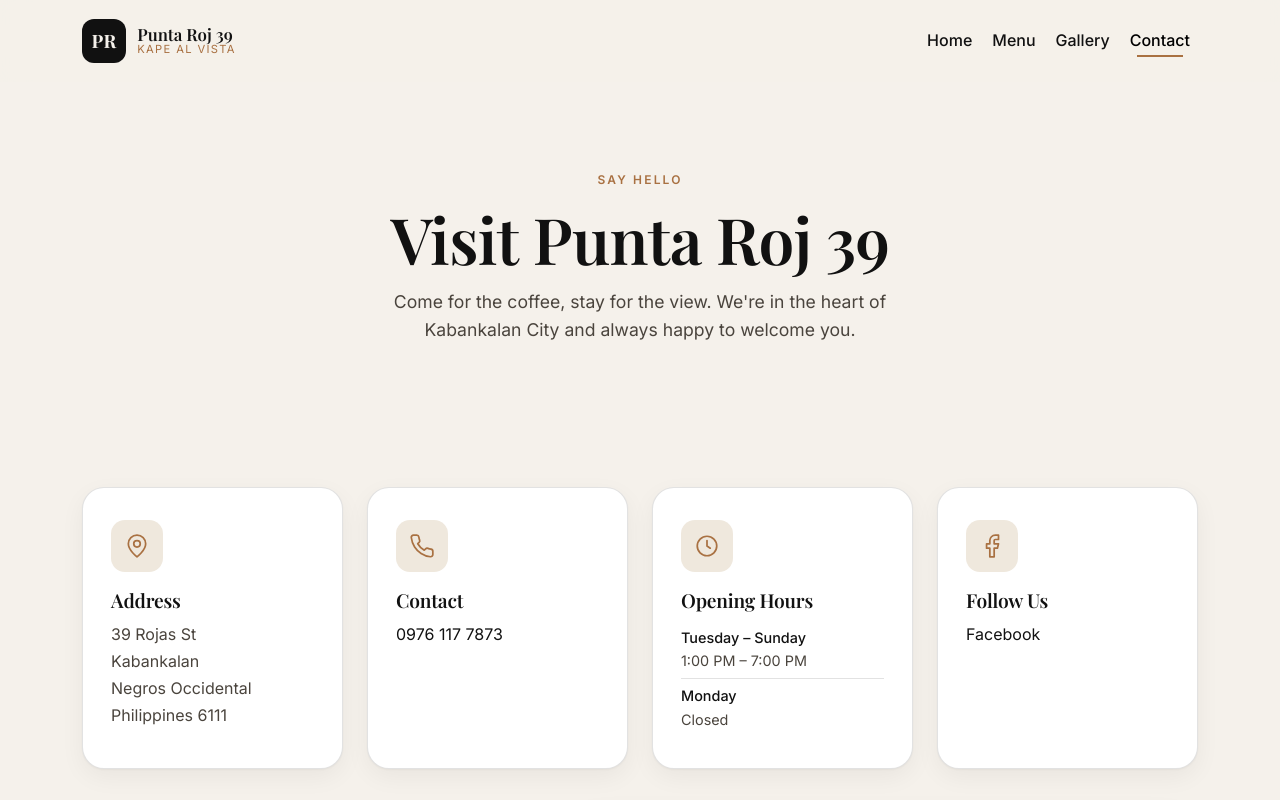
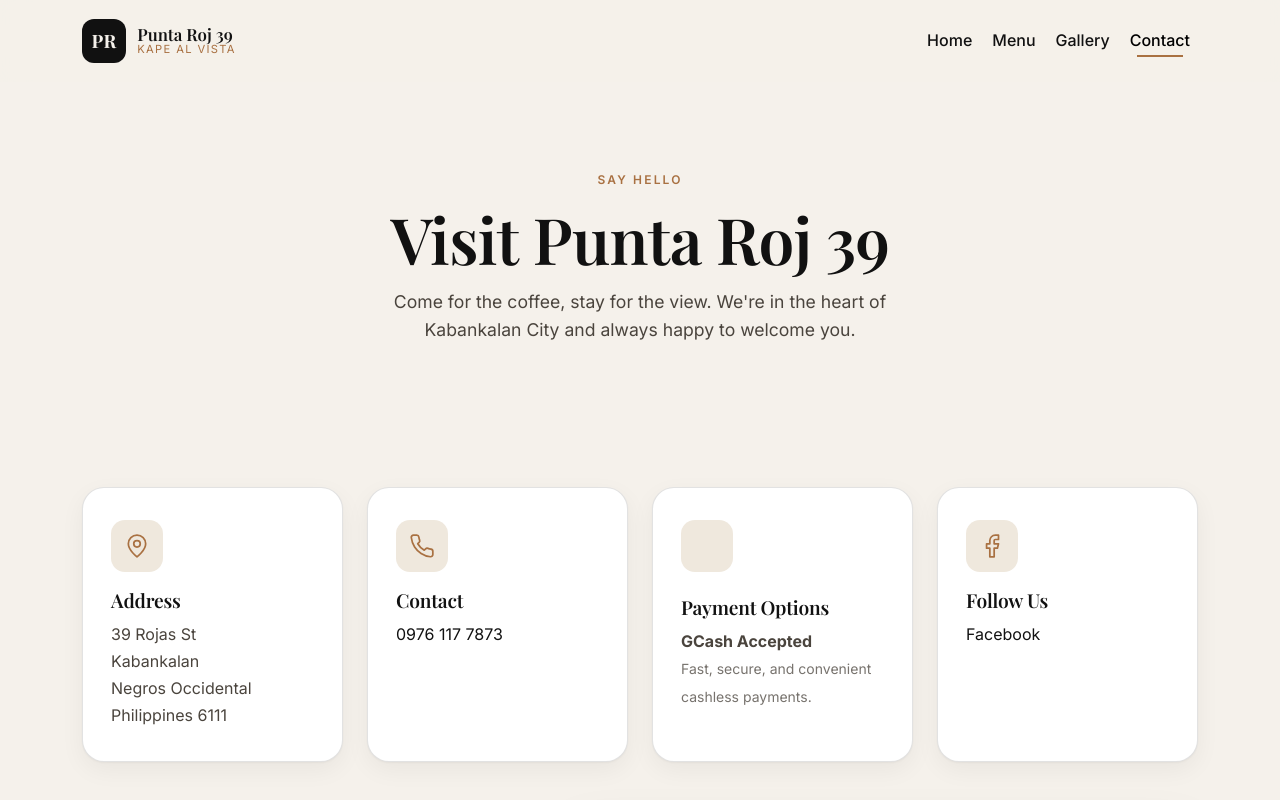
Before and after one commit to a1ear/Punta-Roj-39, a React (Vite) app in the folder punta-roj-39/punta-roj-39-flat/: page /contact in a window 1280 px wide. Shown: the top 800 px of the page. Built offline with nearby package versions, Linux system fonts and the light colour scheme; a web font is replaced by a local one.

Commit message:
Update Contact.jsx

```diff
--- a/punta-roj-39/punta-roj-39-flat/src/pages/Contact.jsx
+++ b/punta-roj-39/punta-roj-39-flat/src/pages/Contact.jsx
@@ -73,21 +73,20 @@ export default function Contact() {
               </Reveal>
             </div>
 
-            {/* Hours */}
+            {/* Payment Options */}
             <div className="col-md-6 col-lg-3">
               <Reveal tag="article" className="contact-card h-100">
                 <span className="contact-icon" aria-hidden="true">
-                  <Icon name="clock" />
+                  <Icon name="wallet" />
                 </span>
-                <h2 className="contact-card-title">Opening Hours</h2>
-                <ul className="contact-hours">
-                  {site.hours.map((h) => (
-                    <li key={h.days}>
-                      <span>{h.days}</span>
-                      <span>{h.time}</span>
-                    </li>
-                  ))}
-                </ul>
+                <h2 className="contact-card-title">Payment Options</h2>
+                <p className="contact-card-text">
+                  <strong>GCash Accepted</strong>
+                  <br />
+                  <span style={{ fontSize: '0.875rem', opacity: 0.75 }}>
+                    Fast, secure, and convenient cashless payments.
+                  </span>
+                </p>
               </Reveal>
             </div>
 
```
